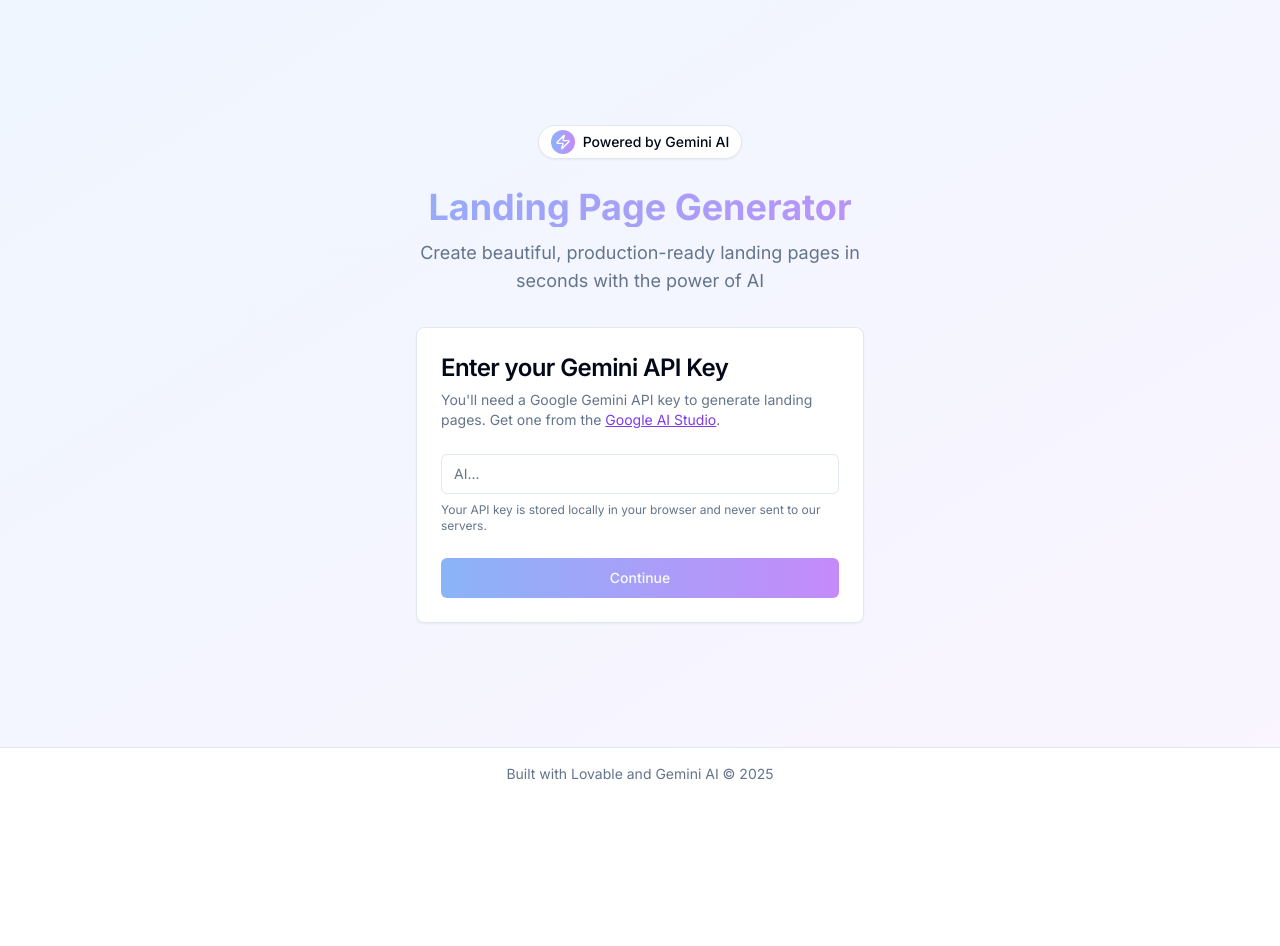
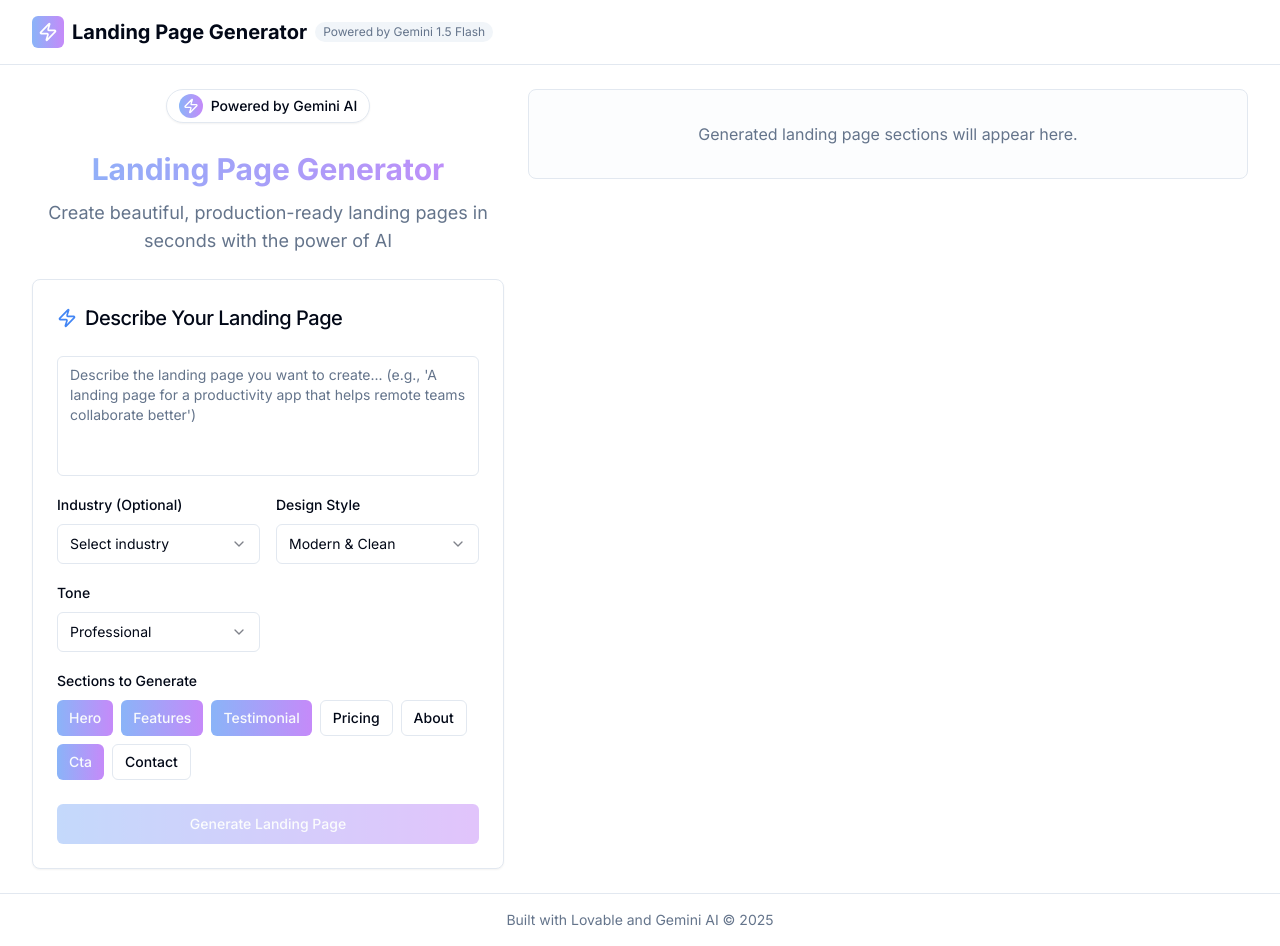
Before and after one commit to Jayjeet1013/gemini-page-creator, a React (Vite) app: page / in a window 1280 px wide. Before the commit the page ends 800 px from the top, so only its background shows below. Built offline with nearby package versions, Linux system fonts and the light colour scheme.

Commit message:
Refactor: Remove API key input
The API key is now hardcoded, and the user no longer needs to provide their own.

```diff
--- a/src/api/geminiApi.ts
+++ b/src/api/geminiApi.ts
@@ -14,7 +14,7 @@ export class GeminiApiClient {
 
   constructor(config: GeminiConfig) {
     this.apiKey = config.apiKey;
-    this.model = config.model || "gemini-pro";
+    this.model = config.model || "gemini-1.5-flash";
   }
 
   async generate(
--- a/src/components/Header.tsx
+++ b/src/components/Header.tsx
@@ -1,12 +1,7 @@
 
-import { Button } from "@/components/ui/button";
 import { Zap } from "lucide-react";
 
-interface HeaderProps {
-  onResetApiKey: () => void;
-}
-
-const Header = ({ onResetApiKey }: HeaderProps) => {
+const Header = () => {
   return (
     <header className="border-b bg-white">
       <div className="container flex h-16 items-center justify-between">
@@ -16,18 +11,8 @@ const Header = ({ onResetApiKey }: HeaderProps) => {
           </div>
           <h1 className="font-bold text-xl">Landing Page Generator</h1>
           <div className="hidden md:flex items-center bg-muted text-xs px-2 py-0.5 rounded-full text-muted-foreground">
-            Powered by Gemini AI
+            Powered by Gemini 1.5 Flash
           </div>
-        </div>
-
-        <div className="flex items-center gap-2">
-          <Button
-            variant="ghost"
-            size="sm"
-            onClick={onResetApiKey}
-          >
-            Change API Key
-          </Button>
         </div>
       </div>
     </header>
--- a/src/pages/Index.tsx
+++ b/src/pages/Index.tsx
@@ -1,44 +1,26 @@
 
 import { useEffect, useState } from "react";
 import { toast } from "sonner";
-import { Zap } from "lucide-react";
-import ApiKeyInput from "@/components/ApiKeyInput";
+import { Zap, Github } from "lucide-react";
 import Header from "@/components/Header";
 import PagePreview from "@/components/PagePreview";
 import PromptInput from "@/components/PromptInput";
 import { LandingPageService } from "@/services/landingPageService";
 import { GenerateLandingPageParams, LandingPageSection } from "@/types/gemini";
+import { Button } from "@/components/ui/button";
+
+// Fixed Gemini API key
+const GEMINI_API_KEY = "AIzaSyDHrZrJY9LyzpNEUTg76vJ2jYryTs2Vrzc";
 
 const Index = () => {
-  const [apiKey, setApiKey] = useState<string | null>(null);
-  const [landingPageService, setLandingPageService] = useState<LandingPageService | null>(null);
+  const [landingPageService] = useState<LandingPageService>(
+    new LandingPageService(GEMINI_API_KEY)
+  );
   const [generatedSections, setGeneratedSections] = useState<LandingPageSection[]>([]);
   const [isGenerating, setIsGenerating] = useState(false);
   const [regeneratingSection, setRegeneratingSection] = useState<string | null>(null);
 
-  // Load API key from localStorage on component mount
-  useEffect(() => {
-    const savedApiKey = localStorage.getItem("gemini_api_key");
-    if (savedApiKey) {
-      setApiKey(savedApiKey);
-      setLandingPageService(new LandingPageService(savedApiKey));
-    }
-  }, []);
-
-  const handleApiKeySubmit = (key: string) => {
-    setApiKey(key);
-    setLandingPageService(new LandingPageService(key));
-  };
-
-  const handleResetApiKey = () => {
-    localStorage.removeItem("gemini_api_key");
-    setApiKey(null);
-    setLandingPageService(null);
-  };
-
   const handleGenerate = async (params: GenerateLandingPageParams) => {
-    if (!landingPageService) return;
-
     setIsGenerating(true);
     try {
       const sections = await landingPageService.generateLandingPage(params);
@@ -53,8 +35,6 @@ const Index = () => {
   };
 
   const handleRegenerateSection = async (section: LandingPageSection) => {
-    if (!landingPageService || !apiKey) return;
-
     setRegeneratingSection(section.type);
     try {
       const newSection = await landingPageService.regenerateSection(
@@ -76,17 +56,19 @@ const Index = () => {
     }
   };
 
-  const handleCopyHtml = () => {
-    toast.success("HTML copied to clipboard!");
+  const handleGithubExport = () => {
+    window.open("https://github.com/new", "_blank");
+    toast.success("Ready to export to GitHub! Create a new repository and upload your code.");
   };
 
-  // If no API key is provided, show the API key input
-  if (!apiKey) {
   return (
-      <div className="min-h-screen flex flex-col bg-gradient-to-br from-blue-50 to-purple-50">
-        <div className="flex-1 flex items-center justify-center p-4">
-          <div className="max-w-3xl mx-auto w-full space-y-8">
-            <div className="text-center space-y-3">
+    <div className="min-h-screen flex flex-col">
+      <Header />
+
+      <main className="flex-1 container py-6 grid grid-cols-1 lg:grid-cols-5 gap-6">
+        <div className="lg:col-span-2">
+          <div className="sticky top-6 space-y-6">
+            <div className="text-center space-y-3 mb-6">
               <div className="inline-flex items-center gap-2 bg-white px-3 py-1 rounded-full border shadow-sm mb-4">
                 <div className="bg-gemini-gradient p-1 rounded-full">
                   <Zap className="h-4 w-4 text-white" />
@@ -94,7 +76,7 @@ const Index = () => {
                 <span className="text-sm font-medium">Powered by Gemini AI</span>
               </div>
 
-              <h1 className="text-4xl font-bold bg-clip-text text-transparent bg-gemini-gradient animate-gradient-shift">
+              <h1 className="text-3xl font-bold bg-clip-text text-transparent bg-gemini-gradient animate-gradient-shift">
                 Landing Page Generator
               </h1>
 
@@ -103,30 +85,13 @@ const Index = () => {
               </p>
             </div>
 
-            <ApiKeyInput onApiKeySubmit={handleApiKeySubmit} />
-          </div>
-        </div>
-
-        <footer className="py-4 border-t text-center text-sm text-muted-foreground bg-background">
-          <p>Built with Lovable and Gemini AI &copy; {new Date().getFullYear()}</p>
-        </footer>
-      </div>
-    );
-  }
-
-  return (
-    <div className="min-h-screen flex flex-col">
-      <Header onResetApiKey={handleResetApiKey} />
-
-      <main className="flex-1 container py-6 grid grid-cols-1 lg:grid-cols-5 gap-6">
-        <div className="lg:col-span-2">
-          <div className="sticky top-6 space-y-6">
             <PromptInput
               onGenerate={handleGenerate}
               isGenerating={isGenerating}
             />
 
             {generatedSections.length > 0 && (
+              <div className="space-y-4">
                 <div className="p-4 bg-muted rounded-lg text-sm">
                   <h3 className="font-medium mb-2">Tips:</h3>
                   <ul className="space-y-1 list-disc list-inside text-muted-foreground">
@@ -134,6 +99,15 @@ const Index = () => {
                     <li>View the HTML code by clicking the "HTML" tab</li>
                     <li>Copy the entire HTML to use in your project</li>
                   </ul>
+                </div>
+
+                <Button
+                  className="w-full flex items-center justify-center gap-2"
+                  onClick={handleGithubExport}
+                >
+                  <Github className="h-4 w-4" />
+                  Export to GitHub
+                </Button>
               </div>
             )}
           </div>
--- a/src/services/landingPageService.ts
+++ b/src/services/landingPageService.ts
@@ -8,7 +8,7 @@ export class LandingPageService {
   constructor(apiKey: string) {
     this.client = new GeminiApiClient({
       apiKey,
-      model: "gemini-pro",
+      model: "gemini-1.5-flash",
     });
   }
 
```
Lines whose indentation alone changed are shown as unchanged.
